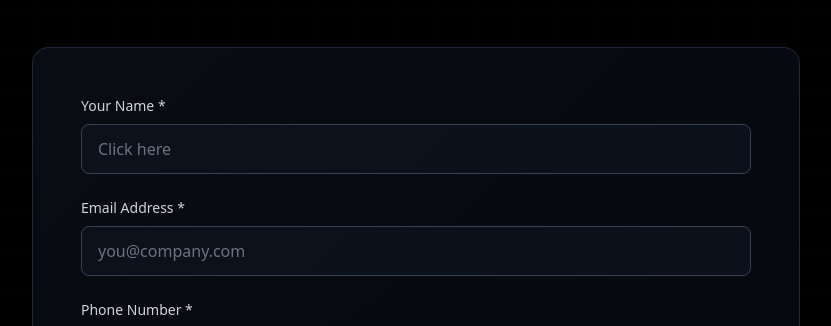
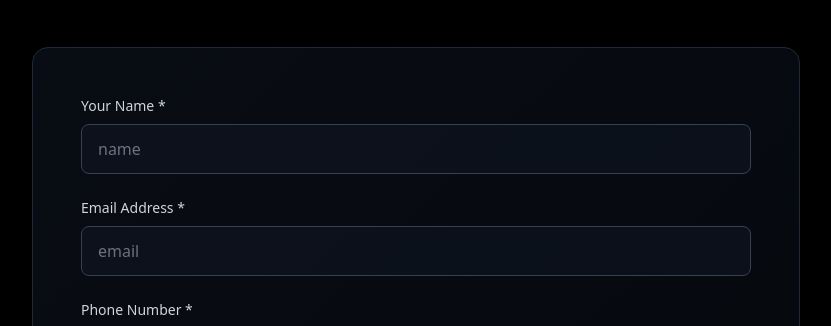
Before and after one commit to SchulzCorpLLC/SchulzCorp, a React (Vite) app: page / in a window 1280 px wide. Shown: the part 5020-5346 px from the top of the page, without its empty margins (224-1055 px from the left). Built offline with nearby package versions, Linux system fonts and the light colour scheme.

Commit message:
Updated Contact.tsx

```diff
--- a/src/components/Contact.tsx
+++ b/src/components/Contact.tsx
@@ -156,7 +156,7 @@ const Contact: React.FC = () => {
                   className={`w-full px-4 py-3 bg-gray-900/50 border ${
                     errors.name ? 'border-red-500' : 'border-gray-700'
                   } rounded-lg text-white placeholder-gray-500 focus:outline-none focus:ring-2 focus:ring-emerald-500/50 focus:border-emerald-500 transition-all duration-200`}
-                  placeholder="Click here"
+                  placeholder="name"
                   autoComplete="name"
                 />
                 {errors.name && (
@@ -180,7 +180,7 @@ const Contact: React.FC = () => {
                   className={`w-full px-4 py-3 bg-gray-900/50 border ${
                     errors.email ? 'border-red-500' : 'border-gray-700'
                   } rounded-lg text-white placeholder-gray-500 focus:outline-none focus:ring-2 focus:ring-emerald-500/50 focus:border-emerald-500 transition-all duration-200`}
-                  placeholder="you@company.com"
+                  placeholder="email"
                   autoComplete="email"
                 />
                 {errors.email && (
```
